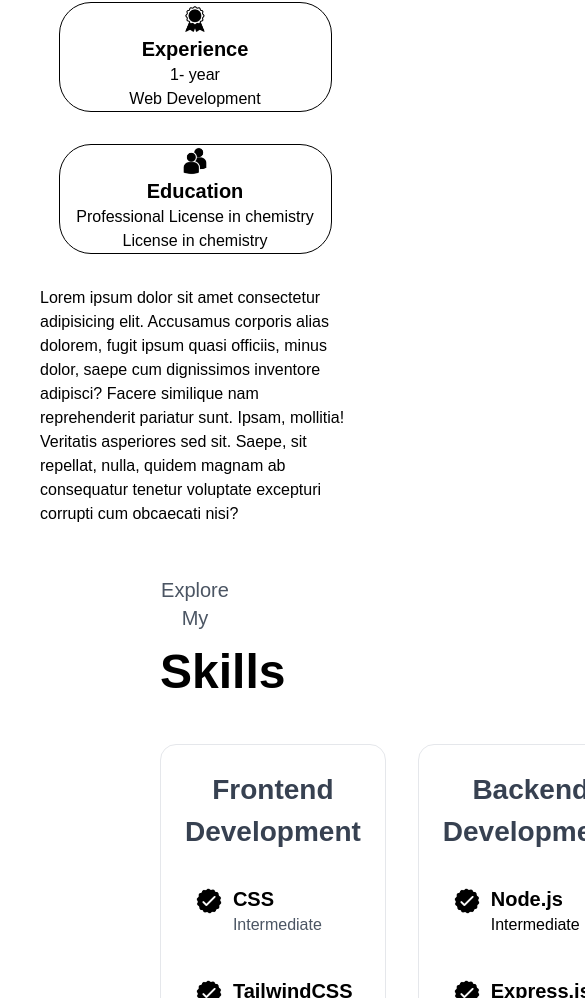
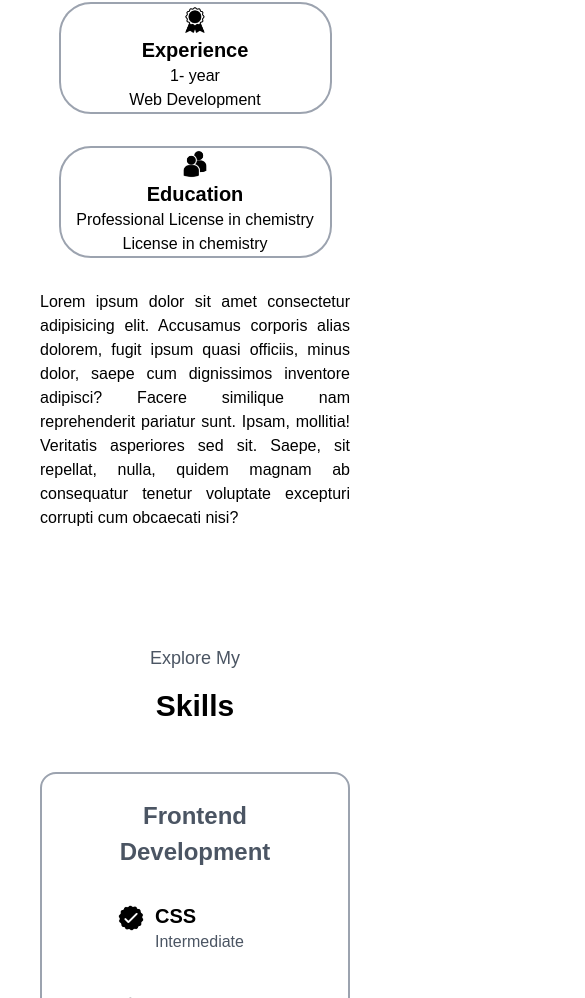
Before and after one commit to Coraliedev/Portfolio-Coralie, a React (Vite) app: page / in a window 390 px wide. Shown: the part 1002-2000 px from the top of the page, 585 px wide, since content can reach past the window. Built offline with nearby package versions, Linux system fonts and the light colour scheme.

Commit message:
style: responsive skills component

```diff
--- a/src/components/About.tsx
+++ b/src/components/About.tsx
@@ -12,29 +12,29 @@ const About: React.FC = () => {
   }
 
   return (
-    <section id="about" className='relative section_padding lg:h-[96vh] h-fit mx-10 box-border min-h-fit' >
-      <p id="section__text__p1" className='text-center lg:text-xl text-lg mb-4 text-gray-600 mt-4'>Get to Know more</p>
-      <p id="title" className='lg:text-5xl text-3xl text-center font-bold w-full mb-4'>About me</p>
-      <div id="section-container" className='gap-8'>
-        <div id="about-containers" className='gap-8 mb-8 lg:mt-28 mt-12 flex justify-center items-center sm:flex-row flex-col '>
-          <div id="details-container" className='flex flex-col sm:w-[40vw] w-[70vw] text-center border border-black p-[1,5rem] rounded-[2rem]'>
+    <section id="about" className='relative section_padding lg:h-[96vh] h-fit mx-10 box-border min-h-fit mb-16 lg:mb-0' >
+      <p className='text-center sm:text-xl text-lg mb-4 text-gray-600 mt-4'>Get to Know more</p>
+      <p className='sm:text-5xl text-3xl text-center font-bold w-full mb-4'>About me</p>
+      <div className='gap-8'>
+        <div className='gap-8 mb-8 lg:mt-28 mt-12 flex justify-center items-center sm:flex-row flex-col '>
+          <div className='flex flex-col sm:w-[40vw] w-[70vw] text-center border-2 border-gray-400 p-[1,5rem] rounded-[2rem]'>
             <img src={experience} alt="experience icon" id="icon" className='m-auto h-8 w-8' />
             <h1 className='lg:text-2xl text-xl text-center font-bold'>Experience</h1>
             <p>1- year</p>
             <p> Web Development</p>
           </div>
-          <div id="details-container" className='flex flex-col p-[1,5rem] text-center sm:w-[40vw] w-[70vw] rounded-[2rem] border-black border'>
+          <div className='flex flex-col p-[1,5rem] text-center sm:w-[40vw] w-[70vw] rounded-[2rem] border-gray-400 border-2'>
             <img src={education} alt="education icon" id="icon" className='m-auto h-8 w-8' />
             <h1 className='lg:text-2xl text-xl text-center font-bold'>Education</h1>
             <p>Professional License in chemistry</p>
             <p>License in chemistry</p>
           </div>
         </div>
-        <div id="text-container">
-          <p>Lorem ipsum dolor sit amet consectetur adipisicing elit. Accusamus corporis alias dolorem, fugit ipsum quasi officiis, minus dolor, saepe cum dignissimos inventore adipisci? Facere similique nam reprehenderit pariatur sunt. Ipsam, mollitia! Veritatis asperiores sed sit. Saepe, sit repellat, nulla, quidem magnam ab consequatur tenetur voluptate excepturi corrupti cum obcaecati nisi?</p>
+        <div>
+          <p className='text-justify'>Lorem ipsum dolor sit amet consectetur adipisicing elit. Accusamus corporis alias dolorem, fugit ipsum quasi officiis, minus dolor, saepe cum dignissimos inventore adipisci? Facere similique nam reprehenderit pariatur sunt. Ipsam, mollitia! Veritatis asperiores sed sit. Saepe, sit repellat, nulla, quidem magnam ab consequatur tenetur voluptate excepturi corrupti cum obcaecati nisi?</p>
         </div>
       </div>
-      <img src={arrow} alt="Arrow icon" className='cursor-pointer h-8 absolute right-[5rem] bottom-9 hidden lg:block' id="arrow" onClick={() => scrollToSkills("#skills")}/>
+      <img src={arrow} alt="Arrow icon" className='cursor-pointer h-8 absolute right-[5rem] bottom-9 hidden xl:block' id="arrow" onClick={() => scrollToSkills("#skills")} />
     </section>
   );
 };
--- a/src/components/Skills.tsx
+++ b/src/components/Skills.tsx
@@ -11,18 +11,18 @@ const Skills: React.FC = () => {
     element?.scrollIntoView({ behavior: "smooth" });
   };
   return (
-    <section id="skills" className='block relative section_padding section_height my-0 mx-40 box-border min-h-[fit-content]'>
-      <p className='text-center text-xl mb-4 text-gray-600 mt-4'>Explore My</p>
-      <p className='text-5xl text-center font-bold w-full mb-4'>Skills</p>
-      <div id="experience_details_contaiiner" className='flex justify-center flex-col'>
-        <div id="about-containers" className='flex mt-8 mb-8 gap-8'>
-          <div id="details_containers" className='p-6 flex-1 bg-white rounded-2xl border border-gray-200 text-center'>
-            <h2 className='text-gray-700 font-semibold text-[1.75rem] mb-8'>Frontend Development</h2>
-            <div id="article-container" className='flex flex-wrap flex-row gap-10 justify-around'>
+    <section id="skills" className='block relative section_padding lg:h-[96vh] h-fit my-0 xl:mx-40 mx-10 box-border min-h-fit'>
+      <p className='text-center sm:text-xl text-lg mb-4 text-gray-600 mt-4'>Explore My</p>
+      <p className='sm:text-5xl text-3xl  text-center font-bold w-full mb-4'>Skills</p>
+      <div className='flex justify-center flex-col'>
+        <div className='flex flex-wrap mt-8 mb-8 gap-8'>
+          <div className='p-6 flex-1 rounded-2xl border-2 border-gray-400 text-center'>
+            <h2 className='text-gray-600 font-semibold sm:text-[1.75rem] text-[1.5rem] mb-8'>Frontend Development</h2>
+            <div className='flex flex-wrap flex-row gap-10 justify-around'>
 
               {frontenddata.frontend.map((skill) => (
 
-                <article className='flex flex-wrap w-40 gap-2'>
+                <article className='flex flex-wrap gap-2 w-40'>
                   <img src={checkmark} alt="experience icon" className=' h-8' />
                   <div> <h3 className="text-xl font-bold text-start">{skill.name}</h3>
                     <p className='text-start text-gray-600'>{skill.experience}</p></div>
@@ -33,12 +33,12 @@ const Skills: React.FC = () => {
 
             </div>
           </div>
-          <div id="details_containers" className='p-6 flex-1 bg-white rounded-2xl border border-gray-200 text-center'>
-            <h2 id="experience-sub-title" className='text-gray-700 font-semibold text-[1.75rem] mb-8'>Backend Development</h2>
-            <div id="article-container" className='flex flex-wrap flex-row gap-10 justify-around'>
+          <div className='p-6 flex-1 rounded-2xl border-2 border-gray-400 text-center'>
+            <h2 className='text-gray-600 font-semibold sm:text-[1.75rem] text-[1.5rem] mb-8'>Backend Development</h2>
+            <div className='flex flex-wrap flex-row gap-10 justify-around'>
 
                 {backenddata.backend.map((skill) => (
-                  <article className='flex flex-wrap w-40 gap-2'>
+                  <article className='flex flex-wrap gap-2 w-40'>
                     <img src={checkmark} alt="experience icon" className=' h-8' />
                     <div>
                       <h3 className="text-xl font-bold text-start">{skill.name}</h3>
@@ -51,7 +51,7 @@ const Skills: React.FC = () => {
           </div>
         </div>
       </div>
-      <img src={arrow} alt="Arrow icon" className='cursor-pointer h-8 absolute right-[-5rem] bottom-9' id="arrow" onClick={() => scrollToProjects("#projects")} />
+      <img src={arrow} alt="Arrow icon" className='cursor-pointer h-8 absolute right-[-5rem] bottom-9 hidden xl:block' id="arrow" onClick={() => scrollToProjects("#projects")} />
     </section >
   );
 };
```
